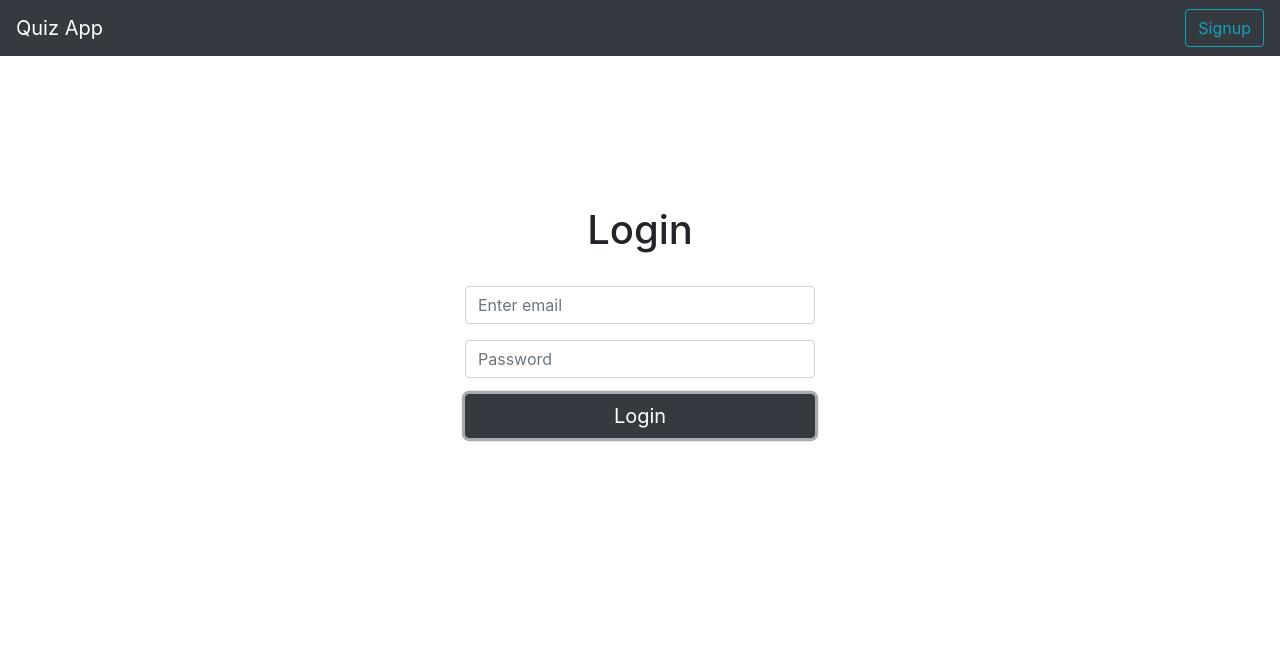
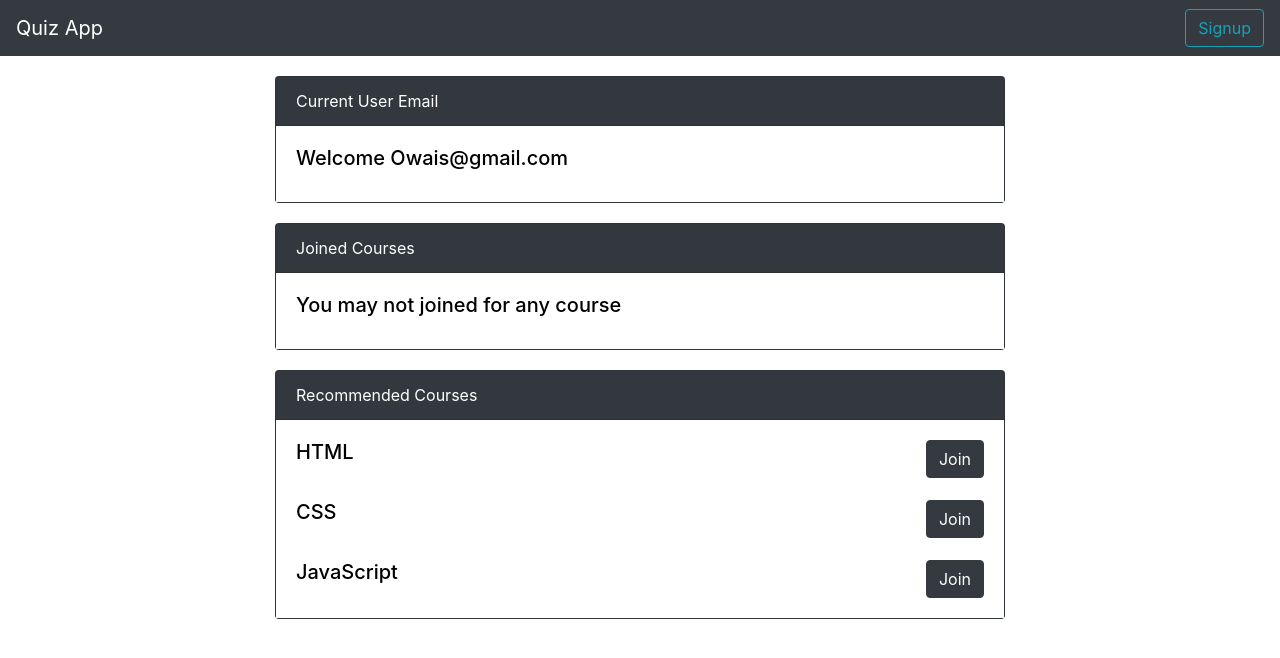
Before and after one commit to owaiss22/owaisquizapp, a React (Create React App) app: page / in a window 1280 px wide. Both pictures are taken after a click on the button "Login". Shown: the top 658 px of the page. Built offline with nearby package versions, Linux system fonts and the light colour scheme.

Commit message:
dashboard completed!

```diff
--- a/src/App.js
+++ b/src/App.js
@@ -2,17 +2,20 @@ import React from 'react';
 import Navbar from './Components/Navbar';
 import Login from './Screens/Login';
 import Register from './Screens/Registeration';
+import Dashboard from './Screens/Dashboard';
 
 class App extends React.Component{
   state = {
     showLogin: true,
     showRegister: false,
+    showDashboard: false,
   }
 
   renderLogin = () => {
     this.setState({
       showLogin: true,
       showRegister: false,
+      showDashboard: false,
     })
   }
 
@@ -20,19 +23,31 @@ class App extends React.Component{
     this.setState({
       showRegister: true,
       showLogin: false,
+      showDashboard: false,
+    })
+  }
+
+  renderDashboard = () => {
+    this.setState({
+      showDashboard: true,
+      showRegister: false,
+      showLogin: false,
     })
   }
 
   render() {
-    const { showLogin, showRegister } = this.state;
+    const { showLogin, showRegister, showDashboard } = this.state;
     return(
       <React.Fragment>
         <Navbar register={this.renderRegister}/>
       {
-        showLogin && <Login/>
+        showLogin && <Login dash={this.renderDashboard}/>
       }
       {
-        showRegister && <Register login={this.renderLogin}/>
+        showRegister && <Register login={this.renderLogin} dash={this.renderDashboard}/>
+      }
+      {
+        showDashboard && <Dashboard/>
       }
       </React.Fragment>
     )
--- a/src/Screens/Dashboard.js
+++ b/src/Screens/Dashboard.js
@@ -1 +1,66 @@
-import React from
+import React from 'react';
+import { Card, Container, Row, Col, Button } from 'react-bootstrap';
+
+export default class Dash extends React.Component {
+    render() {
+        return (
+            <React.Fragment>
+                <Container>
+                    <Row>
+                        <Col sm={2}>
+                        </Col>
+                        <Col sm={8}>
+                            <Card style={{marginTop:'20px'}} bg="dark" text="white">
+                                <Card.Header>Current User Email</Card.Header>
+                                <Card.Body style={{ backgroundColor: 'white', color: 'black' }}>
+                                    <Card.Title>Welcome Owais@gmail.com</Card.Title>
+                                </Card.Body>
+                            </Card>
+                        </Col>
+                    </Row>
+                    <Row>
+                        <Col sm={2}>
+                        </Col>
+                        <Col sm={8}>
+                            <Card style={{marginTop:'20px'}} bg="dark" text="white">
+                                <Card.Header>Joined Courses</Card.Header>
+                                <Card.Body style={{ backgroundColor: 'white', color: 'black' }}>
+                                    <Card.Title>You may not joined for any course</Card.Title>
+                                </Card.Body>
+                            </Card>
+                        </Col>
+                    </Row>
+                    <Row>
+                        <Col sm={2}>
+                        </Col>
+                        <Col sm={8}>
+                            <Card style={{marginTop:'20px'}} bg="dark" text="white">
+                                <Card.Header>Recommended Courses</Card.Header>
+                                <Card.Body style={{ backgroundColor: 'white', color: 'black' }}>
+                                   <div>
+                                   <Card.Title>HTML
+                                   <Button style={{float:'right'}} variant="dark" type="submit">Join</Button>
+                                   </Card.Title>
+                                   </div>
+                                   <br/>
+                                   <div>
+                                   <Card.Title>CSS
+                                   <Button style={{float:'right'}} variant="dark" type="submit">Join</Button>
+                                   </Card.Title>
+                                   </div>
+                                   <br/>
+                                   <div>
+                                   <Card.Title>JavaScript
+                                   <Button style={{float:'right'}} variant="dark" type="submit">Join</Button>
+                                   </Card.Title>
+                                   </div>
+                                </Card.Body>
+                            </Card>
+                        </Col>
+                    </Row>
+                </Container>
+
+            </React.Fragment>
+        )
+    }
+}
--- a/src/Screens/Login.js
+++ b/src/Screens/Login.js
@@ -3,6 +3,7 @@ import {Container, Row, Col, Form, Button} from 'react-bootstrap';
 
 export default class Login extends React.Component {
     render() {
+        const { dash } = this.props;
         return(
             <React.Fragment>
                 <Container>
@@ -30,7 +31,7 @@ export default class Login extends React.Component {
                                     />
                                 </Form.Group>
                             </Form>
-                            <Button /*onClick={this.login}*/ style={{width:'100%',fontSize:'20px'}} variant="dark" type="submit">Login</Button>
+                            <Button onClick={dash} style={{width:'100%',fontSize:'20px'}} variant="dark" type="submit">Login</Button>
                         </Col>
                     </Row>
                 </Container>
--- a/src/Screens/Registeration.js
+++ b/src/Screens/Registeration.js
@@ -3,7 +3,7 @@ import {Container, Row, Col, Form, Button} from 'react-bootstrap';
 
 export default class Register extends React.Component {
     render() {
-        const { login } = this.props;
+        const { login, dash } = this.props;
         return(
             <React.Fragment>
                  <Container>
@@ -40,7 +40,7 @@ export default class Register extends React.Component {
                                     />
                                 </Form.Group>
                             </Form>
-                            <Button /*onClick={this.userRegister}*/ style={{ width: '100%' }} variant="dark" type="submit">Register</Button>
+                            <Button onClick={dash} style={{ width: '100%' }} variant="dark" type="submit">Register</Button>
                             <br /><br />
                             {/* fontAwesome se Back Button lagana h arrrow type */}
                             <Button onClick={login} style={{ width: '100%' }} variant="dark" type="submit">Back To Login</Button>
```
